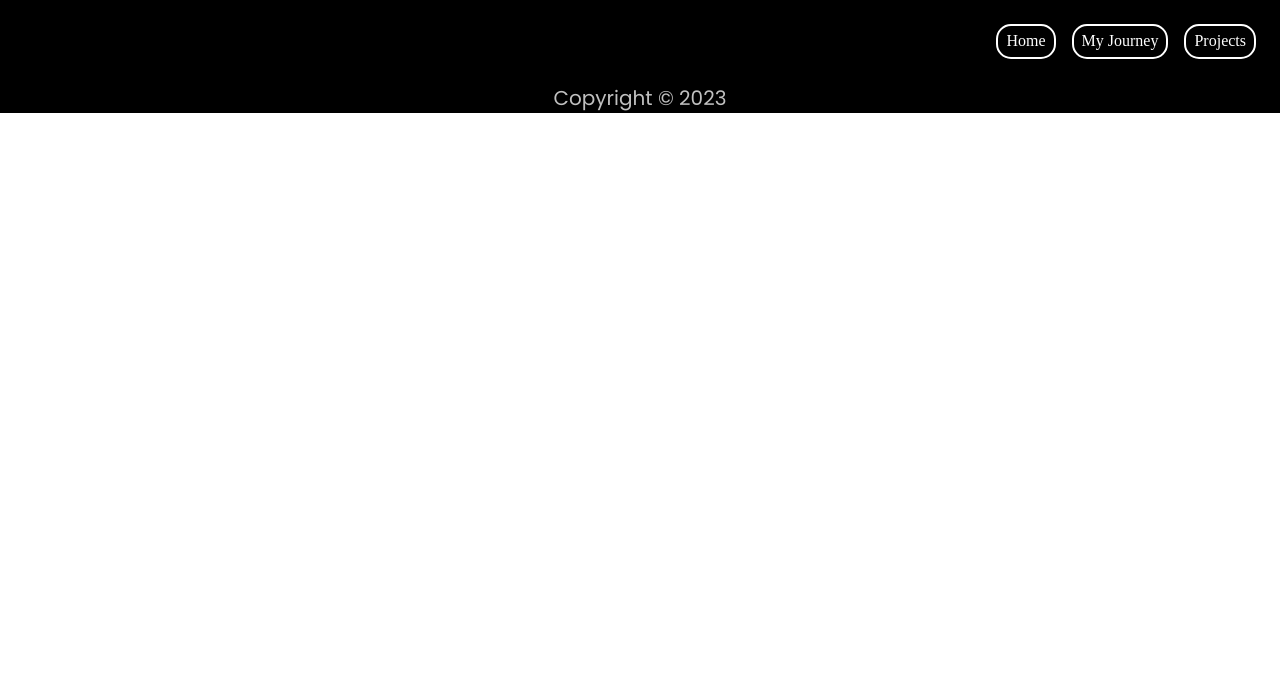
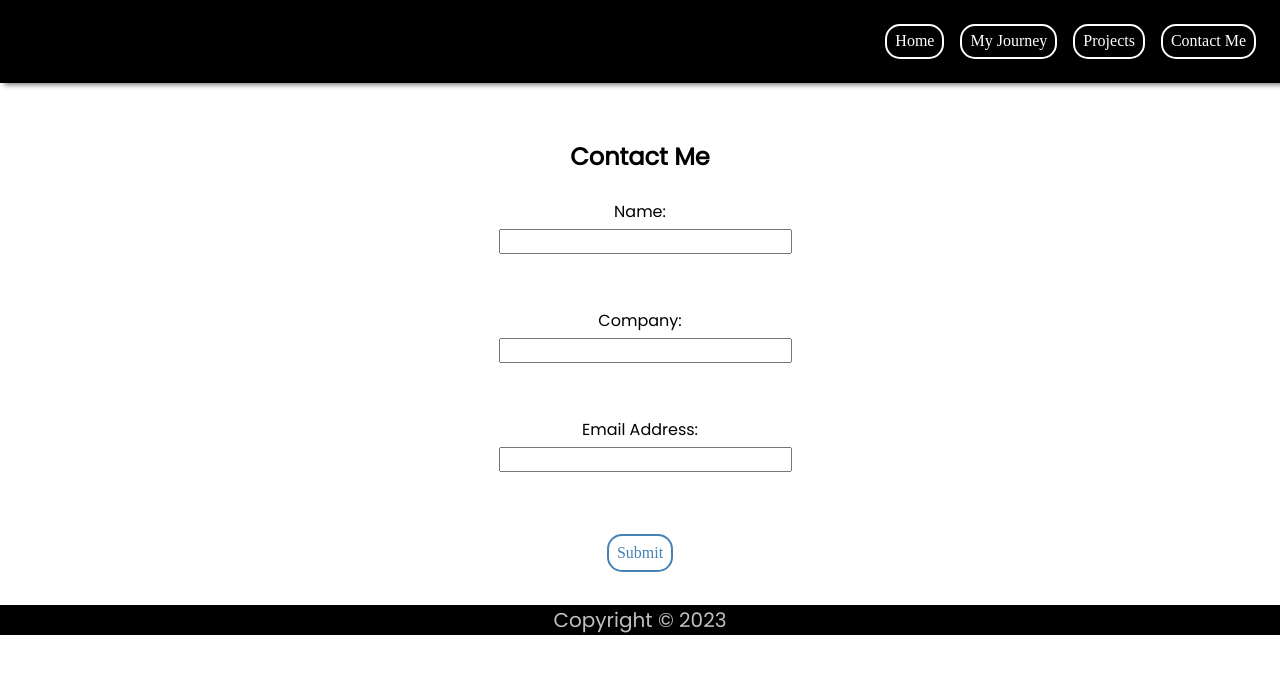
Before and after one commit to Mmeissner37/Portfolio, a React (Create React App) app in the folder frontend/: page /contact in a window 1280 px wide. Shown: the top 674 px of the page. Built offline with nearby package versions, Linux system fonts and the light colour scheme.

Commit message:
Added Contact Me Page

```diff
--- a/frontend/src/App.css
+++ b/frontend/src/App.css
@@ -46,7 +46,8 @@ button:hover {
   display: flex;
   flex-direction: column;
   justify-content: flex-end;
-  gap: 1rem;
+  gap: 1.5rem;
+  padding-bottom: 1.5rem;
 }
 
 .form input {
@@ -55,5 +56,5 @@ button:hover {
   height: 25px;
   margin: 5px;
   padding: 3px 7px;
-  font-size: 17px;
+  font-size: 20px;
 }
--- a/frontend/src/App.js
+++ b/frontend/src/App.js
@@ -8,6 +8,7 @@ import LoginPage from "./pages/LoginPage/LoginPage";
 import RegisterPage from "./pages/RegisterPage/RegisterPage";
 import ProjectsPage from './pages/ProjectsPage/ProjectsPage';
 import AboutMePage from "./pages/AboutMePage/AboutMePage";
+import ContactMePage from "./pages/ContactMePage/ContactMePage";
 
 // Component Imports
 import Navbar from "./components/NavBar/NavBar";
@@ -26,6 +27,7 @@ function App() {
         <Route path="/login" element={<LoginPage />} />
         <Route path="/projects" element={<ProjectsPage />} />
         <Route path="/aboutme" element={<AboutMePage />} />
+        <Route path="/contact" element={<ContactMePage />} />
       </Routes>
       <Footer />
     </div>
--- a/frontend/src/components/NavBar/NavBar.jsx
+++ b/frontend/src/components/NavBar/NavBar.jsx
@@ -1,5 +1,5 @@
 import React from "react";
-import { useNavigate, Link } from "react-router-dom";
+import { useNavigate } from "react-router-dom";
 import "./NavBar.css";
 
 // import { useContext } from "react";
@@ -13,20 +13,12 @@ const Navbar = () => {
 
   return (
     <div className="navBar">
-      {/* <ul>
-        <li className="brand">
-          <Link to="/" style={{ textDecoration: "none", color: "white" }}>
-            <b>Portfolio</b>
-          </Link>
-        </li> */}
         <div className="buttons">
-          {/* <li> */}
             <button onClick={() => navigate("/")}>Home</button>
             <button onClick={() => navigate('/aboutme')}>My Journey</button>
             <button onClick={() => navigate('/projects')}>Projects</button>
-          {/* </li> */}
+            <button onClick={() => navigate('/contact')}>Contact Me</button>
         </div>
-        {/* </ul> */}
     </div>
   );
 };
--- /dev/null
+++ b/frontend/src/pages/ContactMePage/ContactMePage.css
@@ -0,0 +1,19 @@
+.contact {
+    align-items: center;
+    max-width: 600px;
+    padding-bottom: 4px;
+    padding-top: 4px;
+}
+
+.contact-button {
+    background: transparent;
+    border: 2px solid white;
+    color: white;
+    padding: 0.4rem 0.5rem;
+}
+
+.contact-button:hover {
+    background: silver;
+    color: black;
+    cursor: pointer;
+}
--- /dev/null
+++ b/frontend/src/pages/ContactMePage/ContactMePage.jsx
@@ -0,0 +1,26 @@
+import './ContactMePage.css'
+
+
+const ContactMePage = () => {
+    return (
+        <div className="container">
+            <h2 className='header'>Contact Me</h2><br></br>
+            <form className="form">
+                <label>Name:
+                    <input type='text' /><br></br>
+                </label>
+                <label>Company:
+                    <input type='text' /><br></br>
+                </label>
+                <label>Email Address:
+                    <input type='text' /><br></br>
+                </label>
+                <div className='contact-button'>
+                    <button>Submit</button>
+                </div>
+            </form>
+        </div>
+     );
+}
+
+export default ContactMePage;
--- a/frontend/src/pages/HomePage/HomePage.css
+++ b/frontend/src/pages/HomePage/HomePage.css
@@ -32,7 +32,6 @@
 
 .profile-image {
     border-radius: 1.2rem;
-    /* box-shadow: 4px 2px 5px rgb(139, 223, 247); */
     box-shadow: 4px 4px 5px black;
 }
 
--- a/frontend/src/pages/ProjectsPage/ProjectsPage.css
+++ b/frontend/src/pages/ProjectsPage/ProjectsPage.css
@@ -1,5 +1,6 @@
 .projects-page {
-    background-image: url("https://media.istockphoto.com/id/579157120/vector/construction-skyline-scene-blue-background.jpg?s=2048x2048&w=is&k=20&c=HjUozD3qHq15pMpMAoK14EMY0LhcLLcDL7ieKFnmvs8=");
+    /* background-image: url("https://media.istockphoto.com/id/579157120/vector/construction-skyline-scene-blue-background.jpg?s=2048x2048&w=is&k=20&c=HjUozD3qHq15pMpMAoK14EMY0LhcLLcDL7ieKFnmvs8="); */
+    background-color: linear-gradient(to center black,silver);
     width: 100%;
     height: 100%;
     background-size: 100%;
@@ -21,9 +22,12 @@
     gap: 4px;
 }
 
+.grid-item {
+    align-items: left;
+}
+
 .description {
     border: solid 2px silver;
-    /* background-color: rgb(154, 215, 250); */
     background-color: black;
     color: white;
     max-width: 450px;
@@ -35,3 +39,7 @@
 .container-description {
     text-align: left;
 }
+
+.youtube {
+    align-items: left;
+}
```
Also changed, not shown: frontend/src/components/YouTubeClone.jsx (indentation only).
